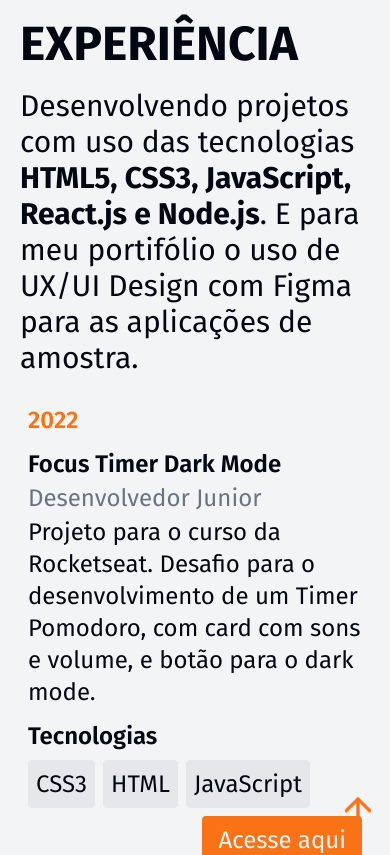
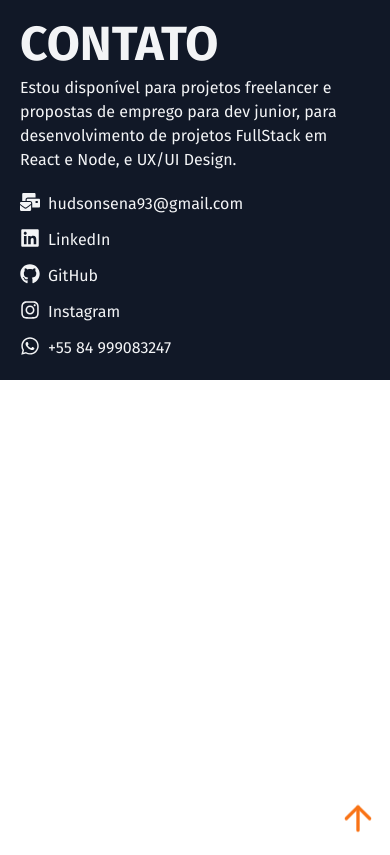
Before and after one commit to HudsonSena/landing-page-hs, a Next.js app: page / in a window 390 px wide. Shown: the top 855 px of the page. Built offline with nearby package versions, Linux system fonts and the light colour scheme.

Commit message:
update responsive contact session

```diff
--- a/src/app/_components/contact.tsx
+++ b/src/app/_components/contact.tsx
@@ -1,21 +1,71 @@
-import { FaMailBulk, FaInstagram, FaGithub, FaLinkedin, FaWhatsapp } from "react-icons/fa";
+import {
+  FaMailBulk,
+  FaInstagram,
+  FaGithub,
+  FaLinkedin,
+  FaWhatsapp,
+} from "react-icons/fa";
 
 export function Contact() {
-    return (
-        <div id="contact" className="flex flex-row py-20 px-36 bg-gray-900 text-gray-100">
-            <div className="w-[65%] flex flex-col gap-2">
-                <h1 className="text-9xl whitespace-break-spaces font-bold"><span className="text-primary">C</span>ONTATO</h1>
-                <p className="w-[620px]">Estou disponível para projetos freelancer e propostas de emprego para dev junior, para desenvolvimento de projetos FullStack em React e Node, e UX/UI Design.</p>
-            </div>
-            <div className="w-[35%]">
-                <ul className="flex flex-col gap-3">
-                    <li className="flex gap-2"> <FaMailBulk size={20} /><a>hudsonsena93@gmail.com</a></li>
-                    <li className="flex gap-2"> <FaLinkedin size={20} /><a href="https://www.linkedin.com/in/hudson-sena-890a72173/" target="_blank">LinkedIn</a></li>
-                    <li className="flex gap-2"> <FaGithub size={20} /><a href="https://github.com/HudsonSena" target="_blank">GitHub</a></li>
-                    <li className="flex gap-2"> <FaInstagram size={20} /><a href="https://www.instagram.com/hudsonsena/?locale=en" target="_blank">Instagram</a></li>
-                    <li className="flex gap-2"> <FaWhatsapp size={20} /><a>+55 84 999083247</a></li>
-                </ul>
-            </div>
-        </div >
-    )
+  return (
+    <div
+      id="contact"
+      className="p-5 flex flex-col gap-5 xl:flex-row lg:py-20 lg:px-36 bg-gray-900 text-gray-100"
+    >
+      <div className="lg:w-[65%] flex flex-col gap-2">
+        <h1 className="text-5xl whitespace-break-spaces font-bold lg:hidden">
+          CONTATO
+        </h1>
+        <h1 className="hidden lg:block text-9xl whitespace-break-spaces font-bold">
+          <span className="text-primary">C</span>ONTATO
+        </h1>
+        <p className="xl:w-[620px]">
+          Estou disponível para projetos freelancer e propostas de emprego para
+          dev junior, para desenvolvimento de projetos FullStack em React e
+          Node, e UX/UI Design.
+        </p>
+      </div>
+      <div className="xl:w-[35%]">
+        <ul className="flex flex-col sm:flex-row xl:flex-col gap-3">
+          <li className="flex gap-2">
+            {" "}
+            <FaMailBulk size={20} />
+            <a>hudsonsena93@gmail.com</a>
+          </li>
+          <li className="flex gap-2">
+            {" "}
+            <FaLinkedin size={20} />
+            <a
+              href="https://www.linkedin.com/in/hudson-sena-890a72173/"
+              target="_blank"
+            >
+              LinkedIn
+            </a>
+          </li>
+          <li className="flex gap-2">
+            {" "}
+            <FaGithub size={20} />
+            <a href="https://github.com/HudsonSena" target="_blank">
+              GitHub
+            </a>
+          </li>
+          <li className="flex gap-2">
+            {" "}
+            <FaInstagram size={20} />
+            <a
+              href="https://www.instagram.com/hudsonsena/?locale=en"
+              target="_blank"
+            >
+              Instagram
+            </a>
+          </li>
+          <li className="flex gap-2">
+            {" "}
+            <FaWhatsapp size={20} />
+            <a>+55 84 999083247</a>
+          </li>
+        </ul>
+      </div>
+    </div>
+  );
 }
--- a/src/app/page.tsx
+++ b/src/app/page.tsx
@@ -9,7 +9,7 @@ import { Introduction } from "./_components/introdution";
 export default function Home() {
   return (
     <div className="flex flex-col">
-      <Experience />
+      <Contact />
       <a href="#header" className="fixed right-3 bottom-1">
         <LuArrowUp
           className="text-primary w-10 h-10 animate-bounce ..."
```
